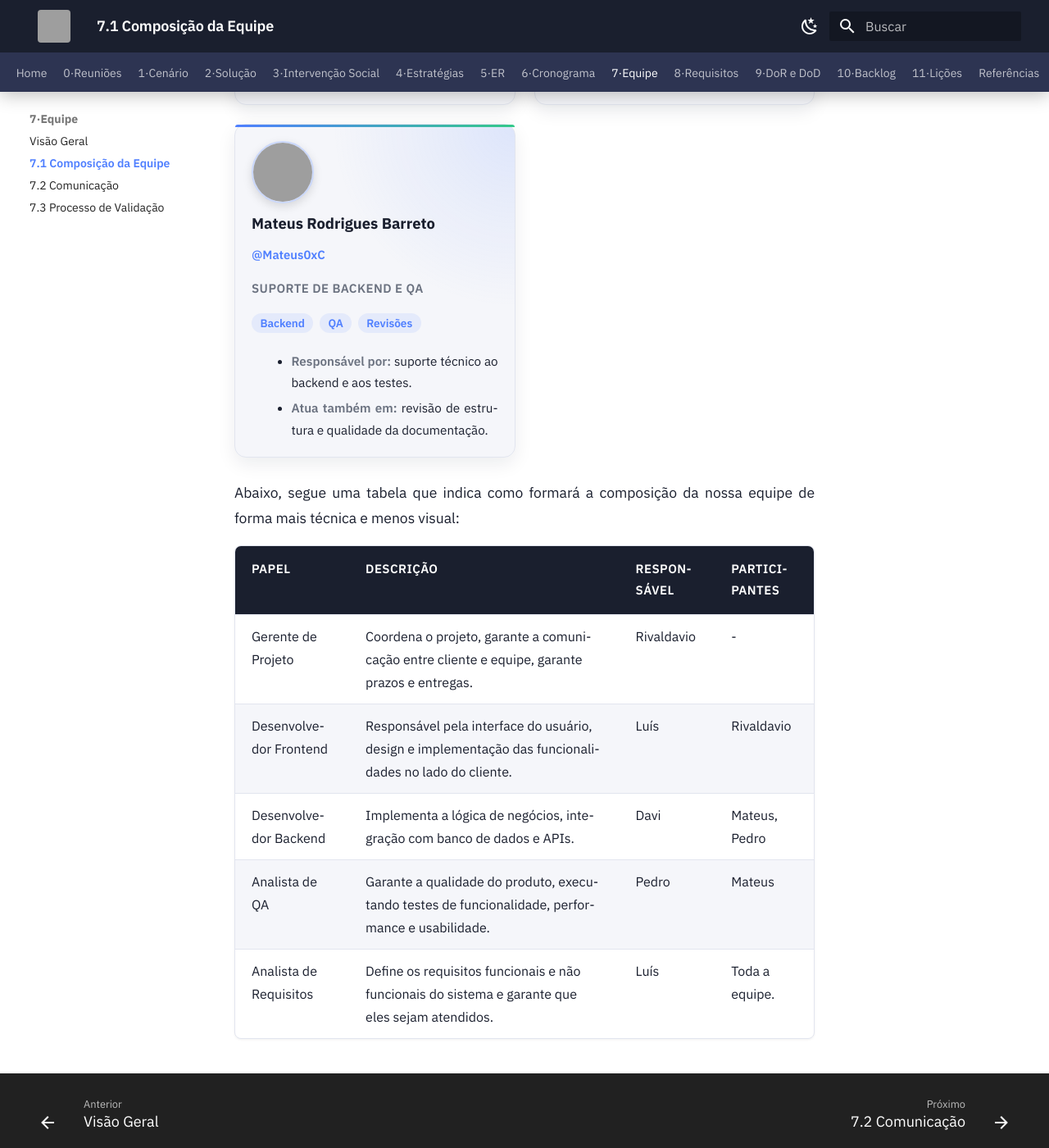
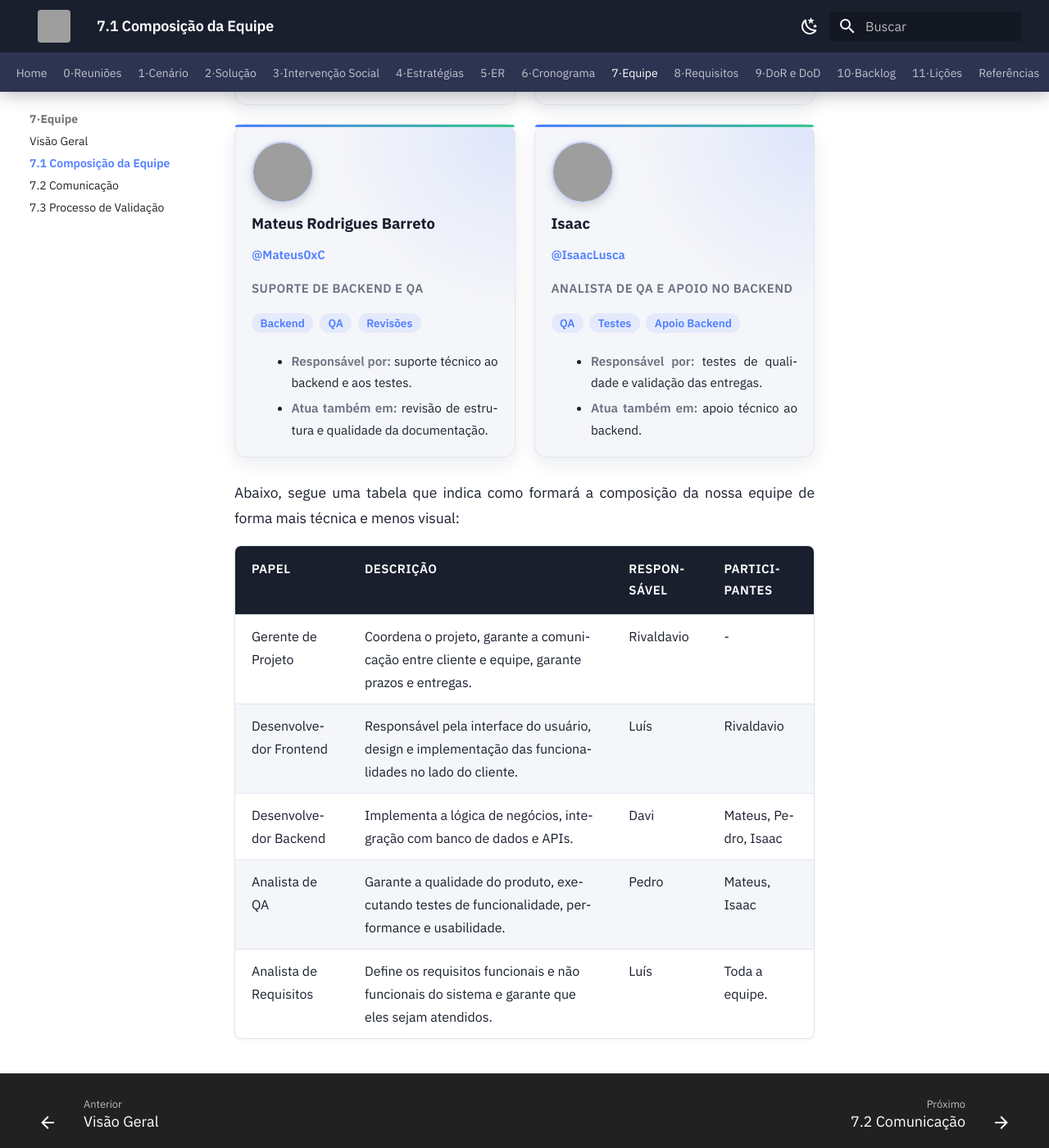
Before and after one commit to mdsreq-fga-unb/REQ-2026.1-T02-UnB-App, an MkDocs documentation site: the page built from docs/07-interacao/equipe.md, in a window 1280 px wide and 1400 px high, scrolled down 1104 px. Shown: the whole window at 82% size. Built offline with MkDocs 1.6.1 and Material for MkDocs 9.7.7, drawn with Linux system fonts in a browser that asks for light colours; grey boxes are pictures that could not be loaded.

Commit message:
docs: adiciona Isaac como membro da equipe e suas funções

```diff
--- a/docs/07-interacao/equipe.md
+++ b/docs/07-interacao/equipe.md
@@ -82,6 +82,22 @@ A composição da equipe está organizada em cards individuais com papéis princ
 			<li><strong>Atua também em:</strong> revisão de estrutura e qualidade da documentação.</li>
 		</ul>
 	</article>
+
+	<article class="team-card">
+		<img class="team-card__photo" src="https://github.com/IsaacLusca.png?size=240" alt="Foto de Isaac no GitHub" loading="lazy" />
+		<h3 class="team-card__name">Isaac</h3>
+		<a class="team-card__handle" href="https://github.com/IsaacLusca" target="_blank" rel="noopener noreferrer">@IsaacLusca</a>
+		<p class="team-card__role">Analista de QA e Apoio no Backend</p>
+		<div class="team-card__chip-row">
+			<span class="team-chip">QA</span>
+			<span class="team-chip">Testes</span>
+			<span class="team-chip">Apoio Backend</span>
+		</div>
+		<ul class="team-card__meta">
+			<li><strong>Responsável por:</strong> testes de qualidade e validação das entregas.</li>
+			<li><strong>Atua também em:</strong> apoio técnico ao backend.</li>
+		</ul>
+	</article>
 </div>
 
 Abaixo, segue uma tabela que indica como formará a composição da nossa equipe de forma mais técnica e menos visual:
@@ -90,6 +106,6 @@ Abaixo, segue uma tabela que indica como formará a composição da nossa equipe
 |-------|-----------|-------------|---------------|
 | Gerente de Projeto | Coordena o projeto, garante a comunicação entre cliente e equipe, garante prazos e entregas. | Rivaldavio | - |
 | Desenvolvedor Frontend | Responsável pela interface do usuário, design e implementação das funcionalidades no lado do cliente. | Luís | Rivaldavio |
-| Desenvolvedor Backend | Implementa a lógica de negócios, integração com banco de dados e APIs. | Davi | Mateus, Pedro |
-| Analista de QA | Garante a qualidade do produto, executando testes de funcionalidade, performance e usabilidade. | Pedro | Mateus |
+| Desenvolvedor Backend | Implementa a lógica de negócios, integração com banco de dados e APIs. | Davi | Mateus, Pedro, Isaac |
+| Analista de QA | Garante a qualidade do produto, executando testes de funcionalidade, performance e usabilidade. | Pedro | Mateus, Isaac |
 | Analista de Requisitos | Define os requisitos funcionais e não funcionais do sistema e garante que eles sejam atendidos. | Luís | Toda a equipe. |
```
